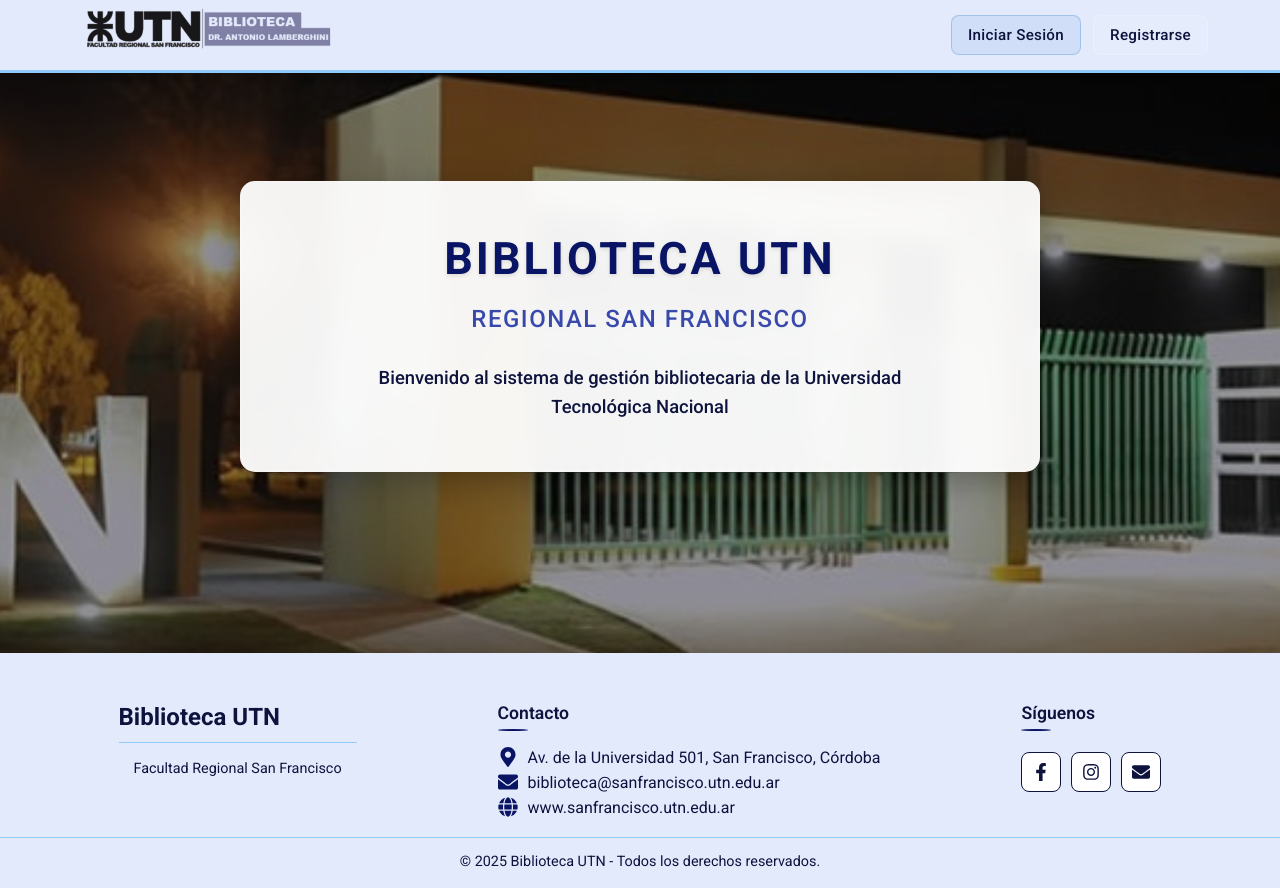
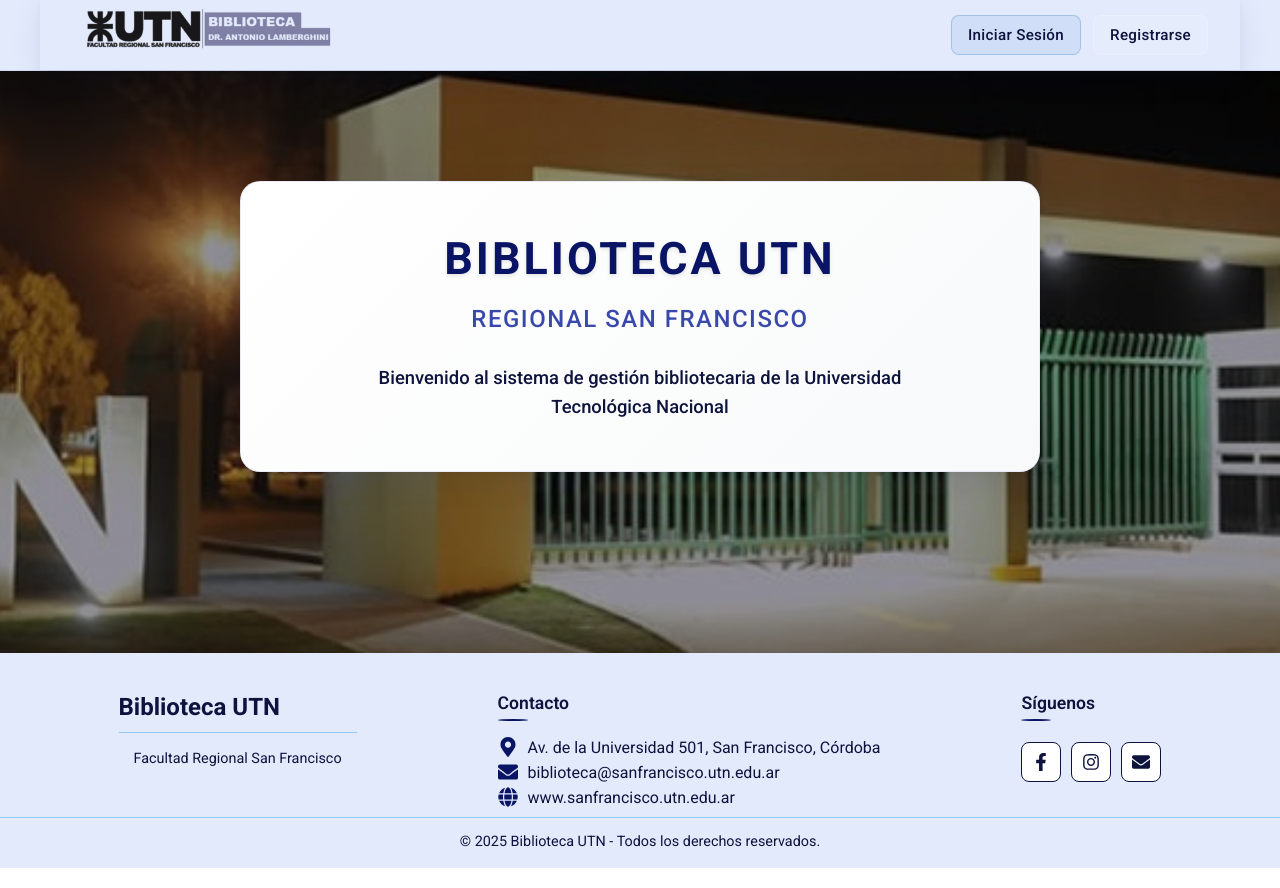
Before and after one commit to Daiana213/NFC_frontendUsuarios, a React (Vite) app: page / in a window 1280 px wide. Built offline with nearby package versions, Linux system fonts and the light colour scheme.

Commit message:
Correcion de estilos para que quede todo igual

```diff
--- a/src/components/Footer/Footer.css
+++ b/src/components/Footer/Footer.css
@@ -15,7 +15,7 @@
 .footer-content {
   max-width: 1200px;
   margin: 0 auto;
-  padding: 20px var(--espaciado-lg);
+  padding: 10px var(--espaciado-lg);
   display: flex;
   justify-content: space-around;
   gap: var(--espaciado-xl);
--- a/src/components/HeaderAuth/HeaderAuth.css
+++ b/src/components/HeaderAuth/HeaderAuth.css
@@ -5,7 +5,7 @@
   width: 100vw;
   z-index: 1000;
   background: var(--azul-muy-claro);
-  border-bottom: 3px solid var(--header-border);
+  border-bottom: 1px solid rgba(57, 73, 171, 0.1);
   box-shadow: var(--header-shadow);
   min-height: 70px;
   transition: var(--transition);
@@ -21,6 +21,7 @@
   margin: 0 auto;
   height: 70px;
   box-sizing: border-box;
+  box-shadow: 0 8px 32px rgba(9, 20, 101, 0.08), 0 2px 8px rgba(0, 0, 0, 0.04);
 }
 
 /* Sección izquierda del header */
--- a/src/components/Home/Home.css
+++ b/src/components/Home/Home.css
@@ -39,14 +39,13 @@
 
 /* Contenedor principal del contenido */
 .home-main {
-  background: rgba(255, 255, 255, 0.95);
-  backdrop-filter: blur(10px);
-  border-radius: 15px;
-  box-shadow: 0 8px 32px rgba(0, 0, 0, 0.3);
   padding: 50px 40px;
   position: relative;
   margin: 0 auto;
-  border: 1px solid rgba(255, 255, 255, 0.2);
+  background: linear-gradient(135deg, #ffffff 0%, #f8f9fa 100%);
+  border-radius: 20px;
+  box-shadow: 0 8px 32px rgba(9, 20, 101, 0.08), 0 2px 8px rgba(0, 0, 0, 0.04);
+  border: 1px solid rgba(57, 73, 171, 0.1);
 }
 
 /* Contenedor del contenido interno */
--- a/src/components/Login/Login.css
+++ b/src/components/Login/Login.css
@@ -3,10 +3,10 @@
   max-width: 600px;
   margin: 10rem auto;
   padding: 2rem;
-  background: var(--azul-muy-claro);
+  background: linear-gradient(135deg, #ffffff 0%, #f8f9fa 100%);
   border-radius: 20px;
-  box-shadow: 0 15px 35px rgba(0, 0, 0, 0.1);
-  border: 1px solid rgba(255, 255, 255, 0.2);
+  box-shadow: 0 8px 32px rgba(9, 20, 101, 0.08), 0 2px 8px rgba(0, 0, 0, 0.04);
+  border: 1px solid rgba(57, 73, 171, 0.1);
 }
 
 .login-title {
--- a/src/components/Registro/Registro.css
+++ b/src/components/Registro/Registro.css
@@ -2,10 +2,10 @@
   max-width: 700px;
   margin: 10rem auto;
   padding: 2rem;
-  background: var(--azul-muy-claro);
+  background: linear-gradient(135deg, #ffffff 0%, #f8f9fa 100%);
   border-radius: 20px;
-  box-shadow: 0 15px 35px rgba(0, 0, 0, 0.1);
-  border: 1px solid rgba(255, 255, 255, 0.2);
+  box-shadow: 0 8px 32px rgba(9, 20, 101, 0.08), 0 2px 8px rgba(0, 0, 0, 0.04);
+  border: 1px solid rgba(57, 73, 171, 0.1);
 }
 
 .registro-title {
--- a/src/components/Usuarios/Inicio/InicioUsuario.css
+++ b/src/components/Usuarios/Inicio/InicioUsuario.css
@@ -2,9 +2,10 @@
   margin: 2rem 6rem;
   text-align: center;
   padding: 2rem 2rem;
-  background: linear-gradient(135deg, #f5f7fa 0%, #c3cfe2 100%);
-  border-radius: 12px;
-  box-shadow: 0 4px 6px rgba(0, 0, 0, 0.1);
+  background: linear-gradient(135deg, #ffffff 0%, #f8f9fa 100%);
+  border-radius: 20px;
+  box-shadow: 0 8px 32px rgba(9, 20, 101, 0.08), 0 2px 8px rgba(0, 0, 0, 0.04);
+  border: 1px solid rgba(57, 73, 171, 0.1);
 }
 
 .inicio-title {
```
